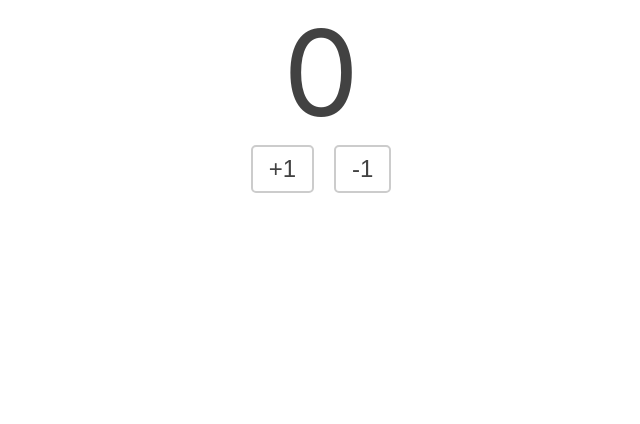
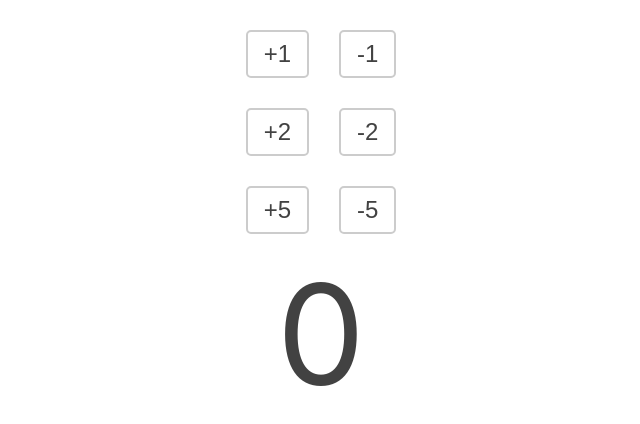
Before and after one commit to n1colasf/learning-spring-react-todoapp, a React (Create React App) app: page / in a window 1280 px wide. Shown: the top 424 px of the page, without its empty margins (319-959 px from the left). Built offline with nearby package versions, Linux system fonts and the light colour scheme.

Commit message:
Section 10 video 199

```diff
--- a/src/App.js
+++ b/src/App.js
@@ -1,6 +1,6 @@
 import './App.css';
-import Counter from './components/Counter/Counter';
-import LearningComponent from './components/learning-examples/LearningComponent';
+import  Counter  from './components/Counter/Counter';
+//import LearningComponent from './components/learning-examples/LearningComponent';
 
 function App() {
   return (
--- a/src/components/Counter/Counter.css
+++ b/src/components/Counter/Counter.css
@@ -8,8 +8,7 @@
   cursor: pointer;
   outline: none;
   transition: all 0.3s ease-out;
-    margin-left: 10px;
-    margin-right: 10px;
+  margin: 15px;
 }
 
 .count {
@@ -17,3 +16,13 @@
   margin-top: 30px;
   color: #424242;
 }
+
+.total-count {
+  font-size: 140px;
+  margin-top: 30px;
+  color: #424242;
+}
+
+.mt-15 {
+  margin-top: 15px;
+}
--- a/src/components/Counter/Counter.jsx
+++ b/src/components/Counter/Counter.jsx
@@ -1,31 +1,61 @@
 import React, { useState } from "react";
+import { PropTypes } from "prop-types";
 import "./Counter.css";
 
-const Counter = () => {
+export default function Counter() {
   const [counter, setCounter] = useState(0);
 
-  function incrementCounterFunction() {
-    setCounter(counter + 1);
-    console.log("Increment clicked");
+  function incrementCounterParentFunction(by) {
+    setCounter(counter + by);
   }
-  function decrementCounterFunction() {
-    setCounter(counter - 1);
-    console.log("Decrement clicked");
-    }
 
   return (
+    <>
+      <div className="mt-15"></div>
+      <CounterButton />
+      <CounterButton by={2} />
+      <CounterButton by={5} />
+      <span className="total-count">{counter}</span>
+
+    </>
+  );
+}
+// create a Counter component
+function CounterButton ({ by }) {
+  // create a state variable called "counter" and initialize it to zero
+  const [counter, setCounter] = useState(0);
+
+  // create a function to increment the counter
+  function incrementCounterFunction() {
+    setCounter(counter + by);
+  }
+
+  // create a function to decrement the counter
+  function decrementCounterFunction() {
+    setCounter(counter - by);
+  }
+
+  // render the Counter component
+  return (
     <div className="counter">
-      <span className="count">{counter}</span>
       <div>
         <button className="counter-btn" onClick={incrementCounterFunction}>
-          +1
+          +{by}
         </button>
         <button className="counter-btn" onClick={decrementCounterFunction}>
-            -1
+          -{by}
         </button>
       </div>
     </div>
   );
 };
+CounterButton.propTypes = {
+  by: PropTypes.number,
+};
 
-export default Counter;
+CounterButton.defaultProps = {
+  by: 1,
+};
+
+// export the Counter component
+export { CounterButton };
```
Lines whose indentation alone changed are shown as unchanged.
